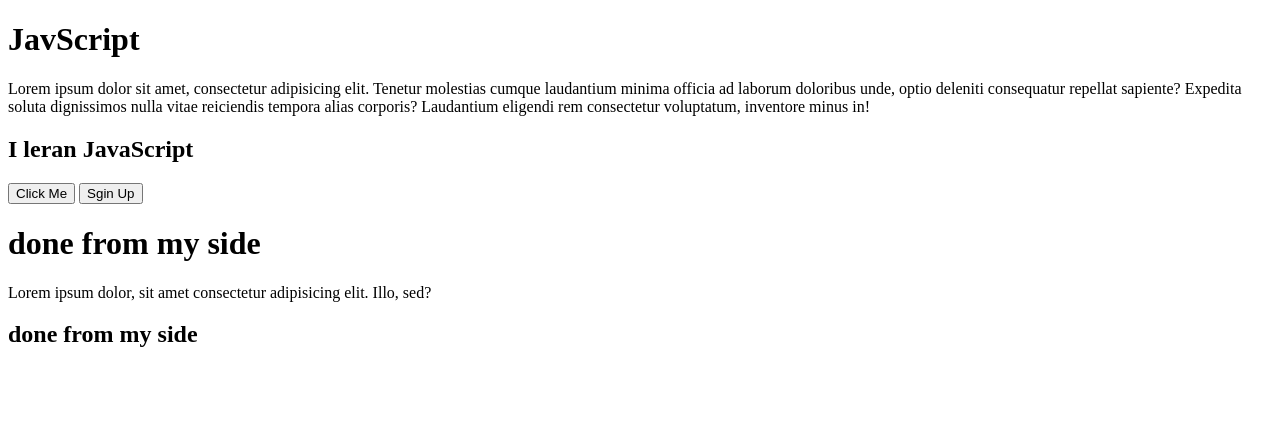
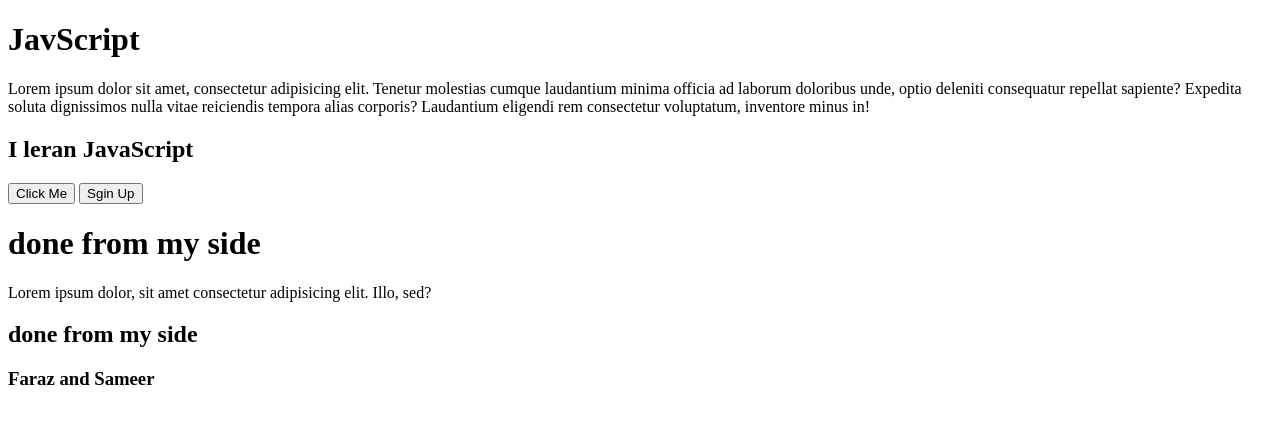
Before and after one commit to Sameer-ahmed-dharejo/Sameer-ahmed-dharejo, a plain HTML site: page index.html in a window 1280 px wide. Drawn offline with Linux system fonts and the light colour scheme.

Commit message:
Sameer and Faraz

```diff
--- a/index.html
+++ b/index.html
@@ -20,6 +20,10 @@
         </div>
         <p>Lorem ipsum dolor, sit amet consectetur adipisicing elit. Illo, sed?</p>
         <h2>done from my side</h2>
+
+        <div class="sameer">
+            <h3>Faraz and Sameer</h3>
+        </div>
 </body>
 
 </html>
```
